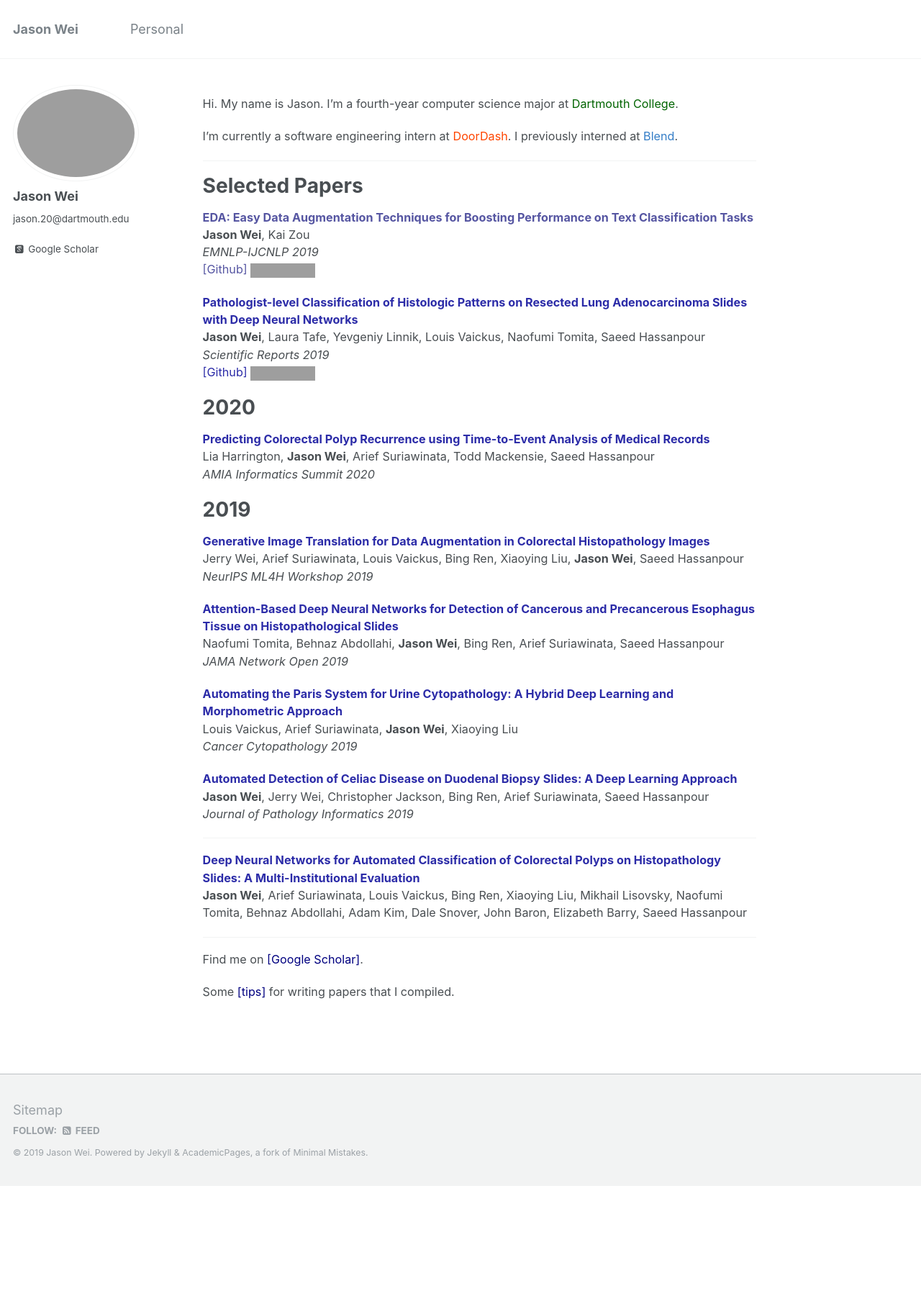
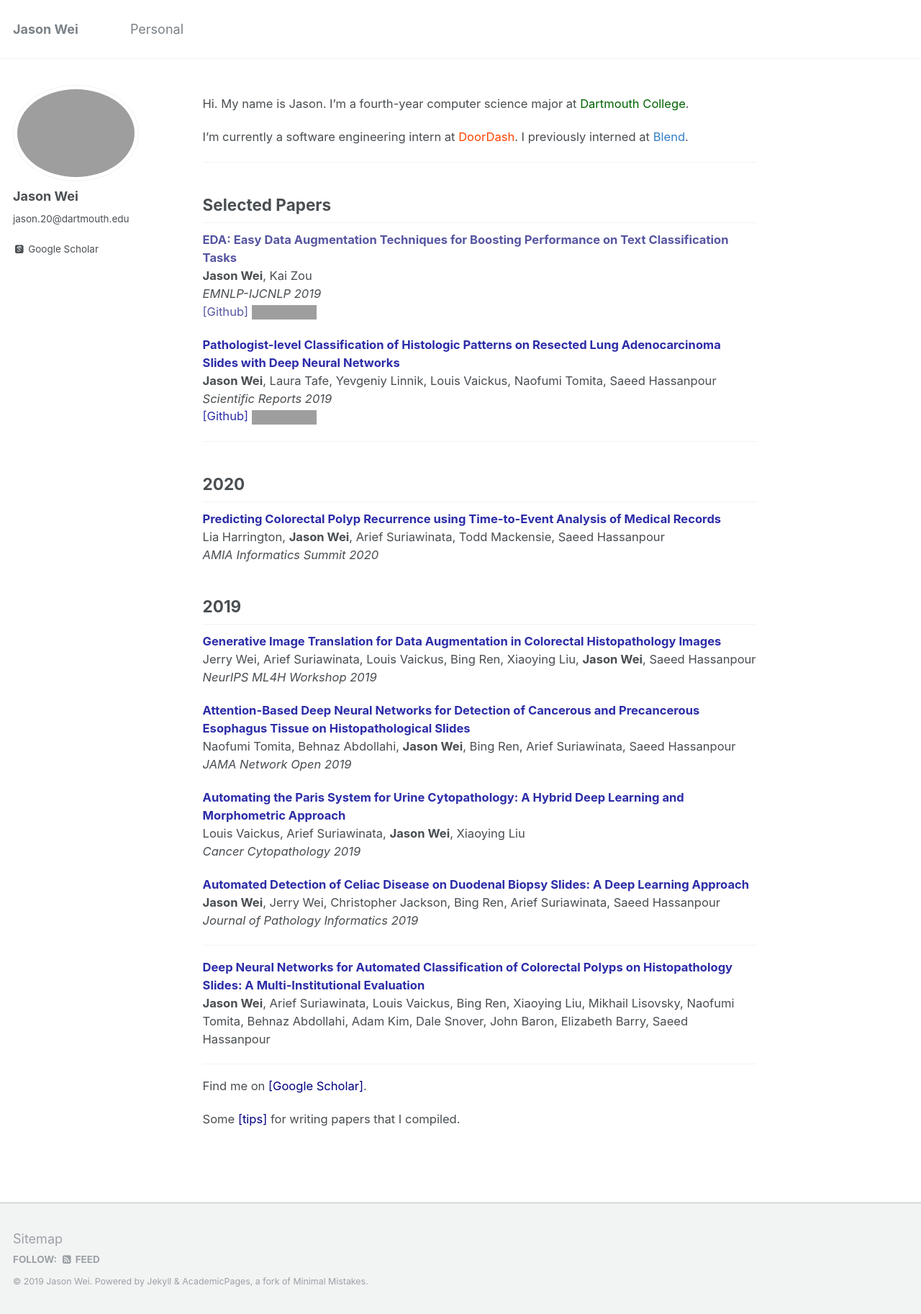
Before and after one commit to jasonwei20/jasonwei20.github.io, a Jekyll site: the page built from _pages/about.md, in a window 1280 px wide. Shown: the whole page at 72% size. Built offline with Jekyll 4.4.1, drawn with Linux system fonts in a browser that asks for light colours; some web fonts are replaced; before the commit the page ends 1648 px from its top, so only the background shows below that; grey boxes are pictures that could not be loaded.

Commit message:
adjust font and stuff

```diff
--- a/_pages/about.md
+++ b/_pages/about.md
@@ -15,7 +15,7 @@
 
 ------
 
-# Selected Papers
+## Selected Papers
 
 <a href="https://www.aclweb.org/anthology/D19-1670.pdf" style="color:#5656a2" target="_blank"><b>EDA: Easy Data Augmentation Techniques for Boosting Performance on Text Classification Tasks</b></a> <br>
 **Jason Wei**, Kai Zou
@@ -29,13 +29,15 @@
 <a href="https://github.com/BMIRDS/deepslide" style="color:#2C2CA8" target="_blank">[Github]</a>
 <img height="16" src="https://img.shields.io/github/stars/BMIRDS/deepslide.svg?logo=github&logoColor=white&colorA=navy&link=https://github.com/BMIRDS/deepslide&link=https://github.com/BMIRDS/deepslide">
 
-# 2020
+------
+
+## 2020
 
 <a href="https://arxiv.org/abs/1911.07368" style="color:#2C2CA8" target="_blank"><b>Predicting Colorectal Polyp Recurrence using Time-to-Event Analysis of Medical Records</b></a> <br>
 Lia Harrington, **Jason Wei**, Arief Suriawinata, Todd Mackensie, Saeed Hassanpour
 *AMIA Informatics Summit 2020*
 
-# 2019
+## 2019
 
 <a href="https://arxiv.org/abs/1910.05827" style="color:#2C2CA8" target="_blank"><b>Generative Image Translation for Data Augmentation in Colorectal Histopathology Images</b></a> <br>
 Jerry Wei, Arief Suriawinata, Louis Vaickus, Bing Ren, Xiaoying Liu, **Jason Wei**, Saeed Hassanpour
--- a/_sass/_variables.scss
+++ b/_sass/_variables.scss
@@ -38,7 +38,7 @@
 $type-size-3                : 1.563em;  // ~25.008px
 $type-size-4                : 1.25em;   // ~20px
 $type-size-5                : 1em;      // ~16px
-$type-size-9                : 0.9em;      // ~14px
+$type-size-9                : 0.92em;      // ~14px
 $type-size-6                : 0.75em;   // ~12px
 $type-size-7                : 0.6875em; // ~11px
 $type-size-8                : 0.625em;  // ~10px
```
